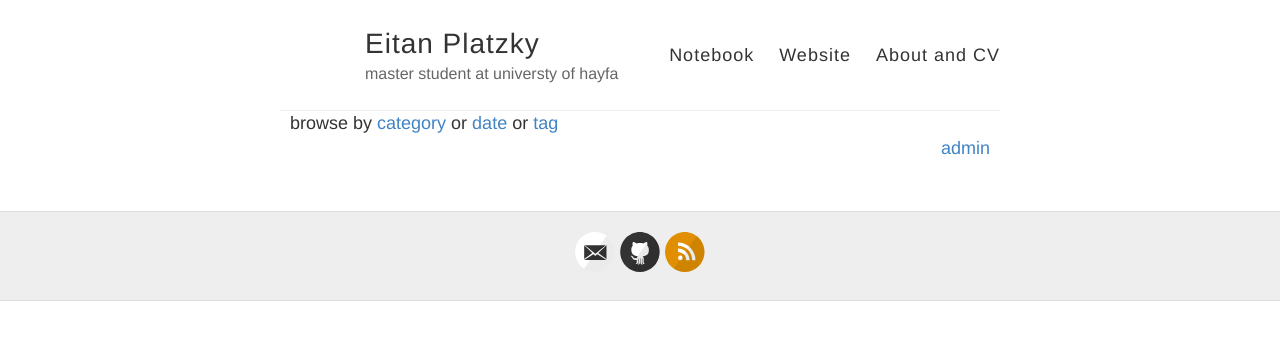
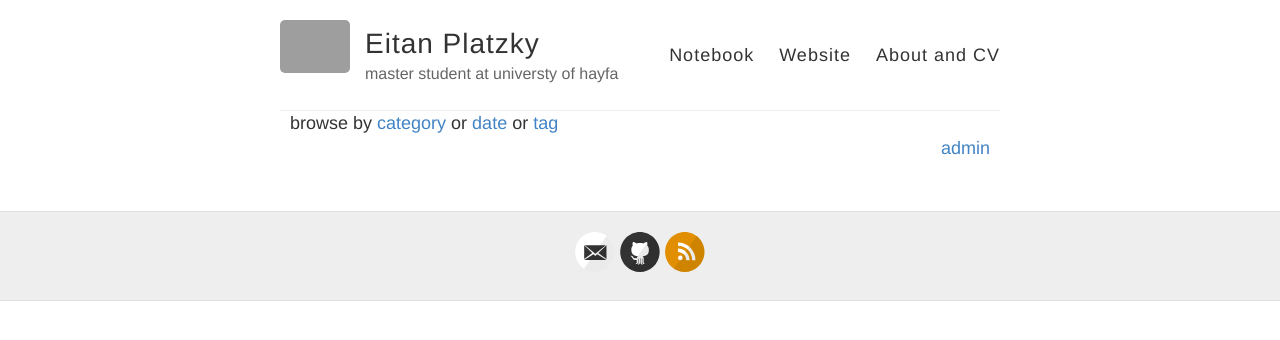
Before and after one commit to Peitan123/research_methods, a Jekyll site: the page built from Notebook_posts/index.html, in a window 1280 px wide. Shown: the top 340 px of the page. Built offline with Jekyll 4.4.1, drawn with Linux system fonts in a browser that asks for light colours.

Commit message:
Update _config.yml

```diff
--- a/Notebook_posts/_config.yml
+++ b/Notebook_posts/_config.yml
@@ -9,7 +9,7 @@ name: Eitan Platzky
 description: master student at universty of hayfa
 
 # URL of your avatar or profile pic (you could use your GitHub profile pic)
-avatar: ""
+avatar: "![WhatsApp Image 2024-06-13 at 12 56 10](https://github.com/Peitan123/research_methods/assets/118106524/179238a4-0ffc-48cf-b292-5ac774a8d8ce)"
 
 #
 # Flags below are optional
```
